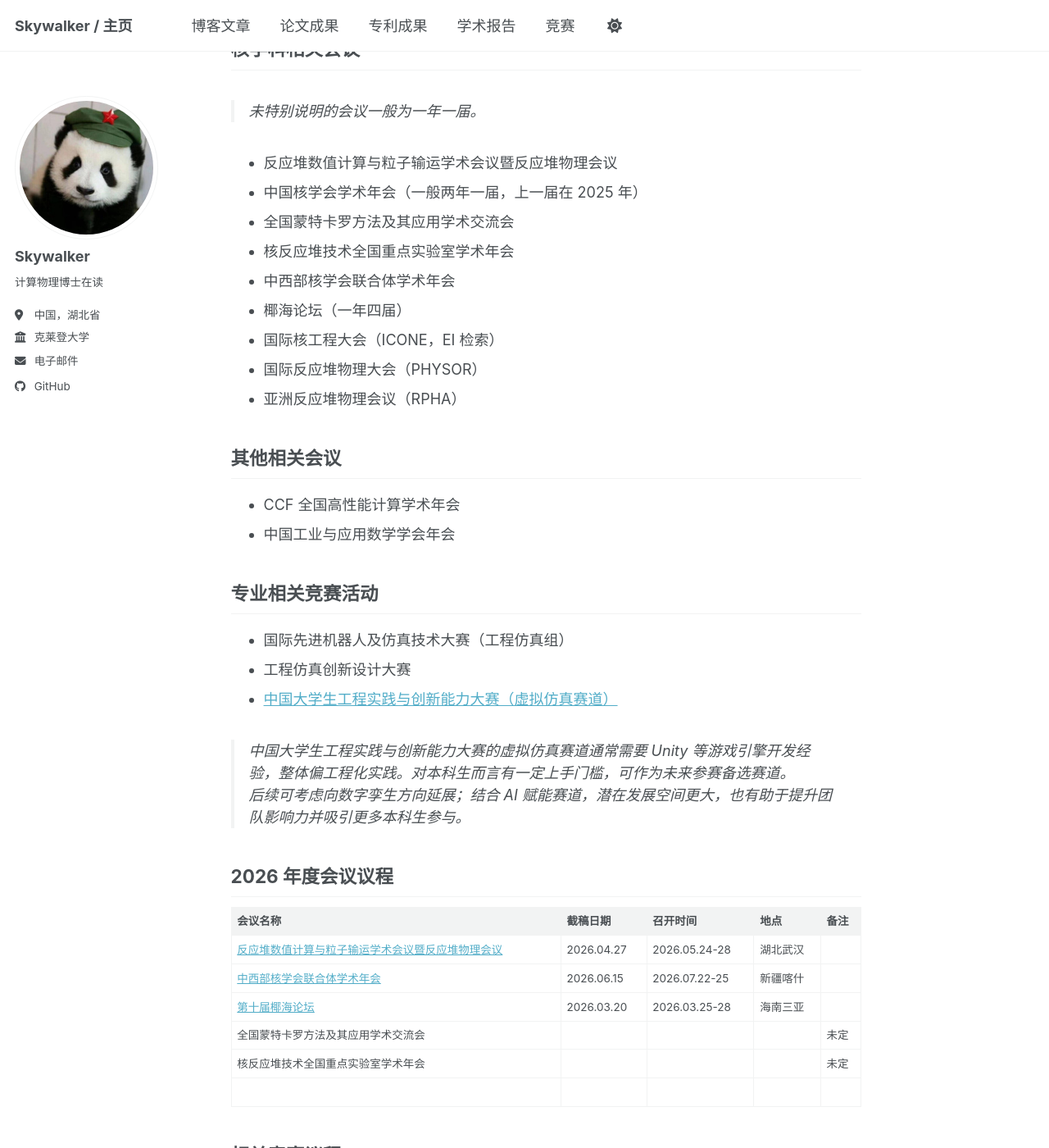
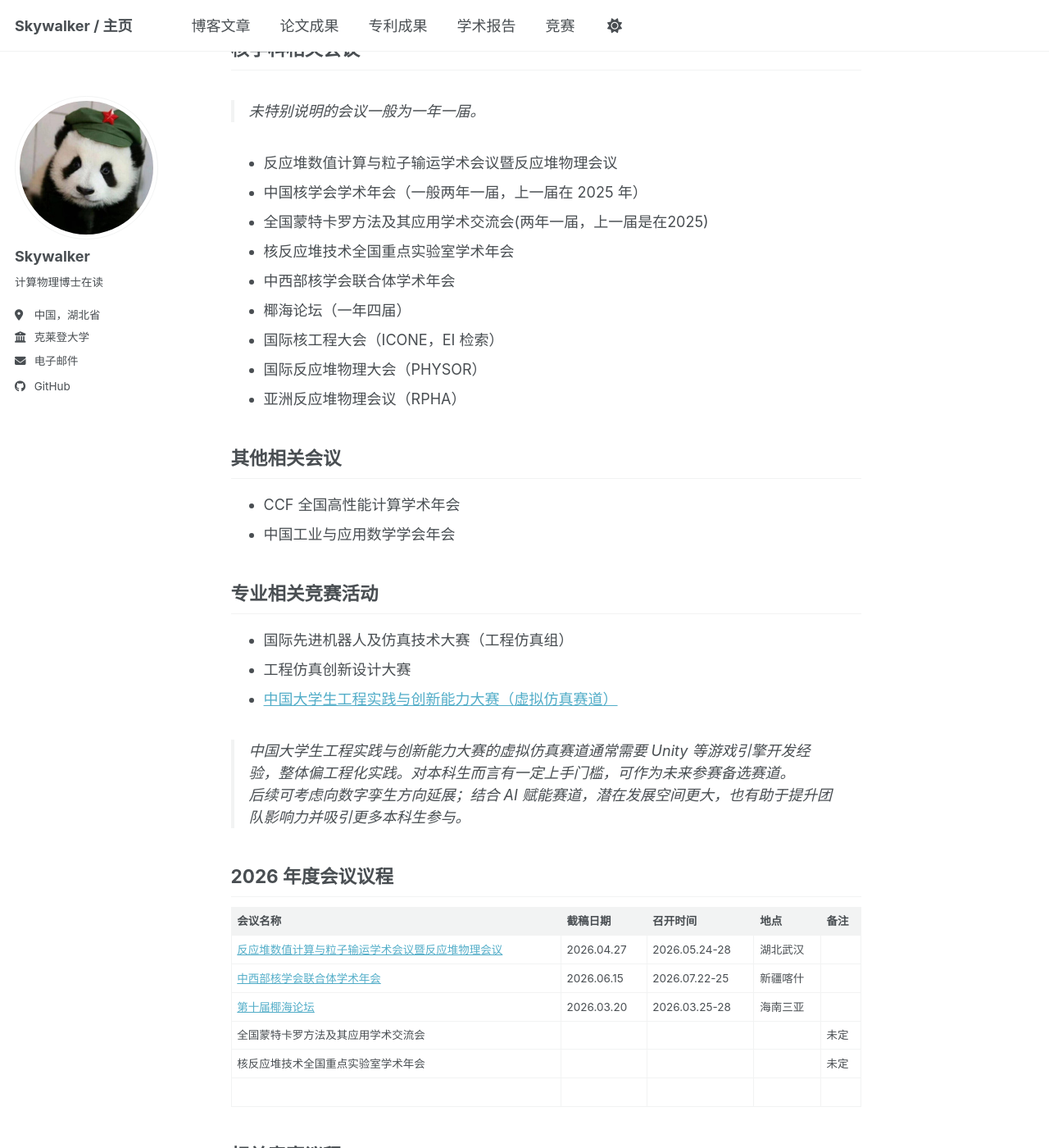
Before and after one commit to cn-skywalker/cn-skywalker.github.io, a Jekyll site: the page built from _posts/2026-03-18-国内相关学术会议汇总.md, in a window 1280 px wide and 1400 px high, scrolled down 318 px. Shown: the whole window at 82% size. Built offline with Jekyll 4.4.1, drawn with Linux system fonts in a browser that asks for light colours; a script bundle is joined from its source files by our own code; library files that are not in the unit come from our copies; some of the changed text lies outside the part shown.

Commit message:
更新全国蒙特卡罗方法及其应用学术交流会的说明，增加会议频率信息；新增全国海洋航行器设计与制作大赛的相关信息。

```diff
--- a/_posts/2026-03-18-国内相关学术会议汇总.md
+++ b/_posts/2026-03-18-国内相关学术会议汇总.md
@@ -18,7 +18,7 @@ categories:
 
 - 反应堆数值计算与粒子输运学术会议暨反应堆物理会议
 - 中国核学会学术年会（一般两年一届，上一届在 2025 年）
-- 全国蒙特卡罗方法及其应用学术交流会
+- 全国蒙特卡罗方法及其应用学术交流会(两年一届，上一届是在2025)
 - 核反应堆技术全国重点实验室学术年会
 - 中西部核学会联合体学术年会
 - 椰海论坛（一年四届）
```
Also changed, not shown: other parts of _posts/2026-03-18-国内相关学术会议汇总.md (+1 -0 lines).
